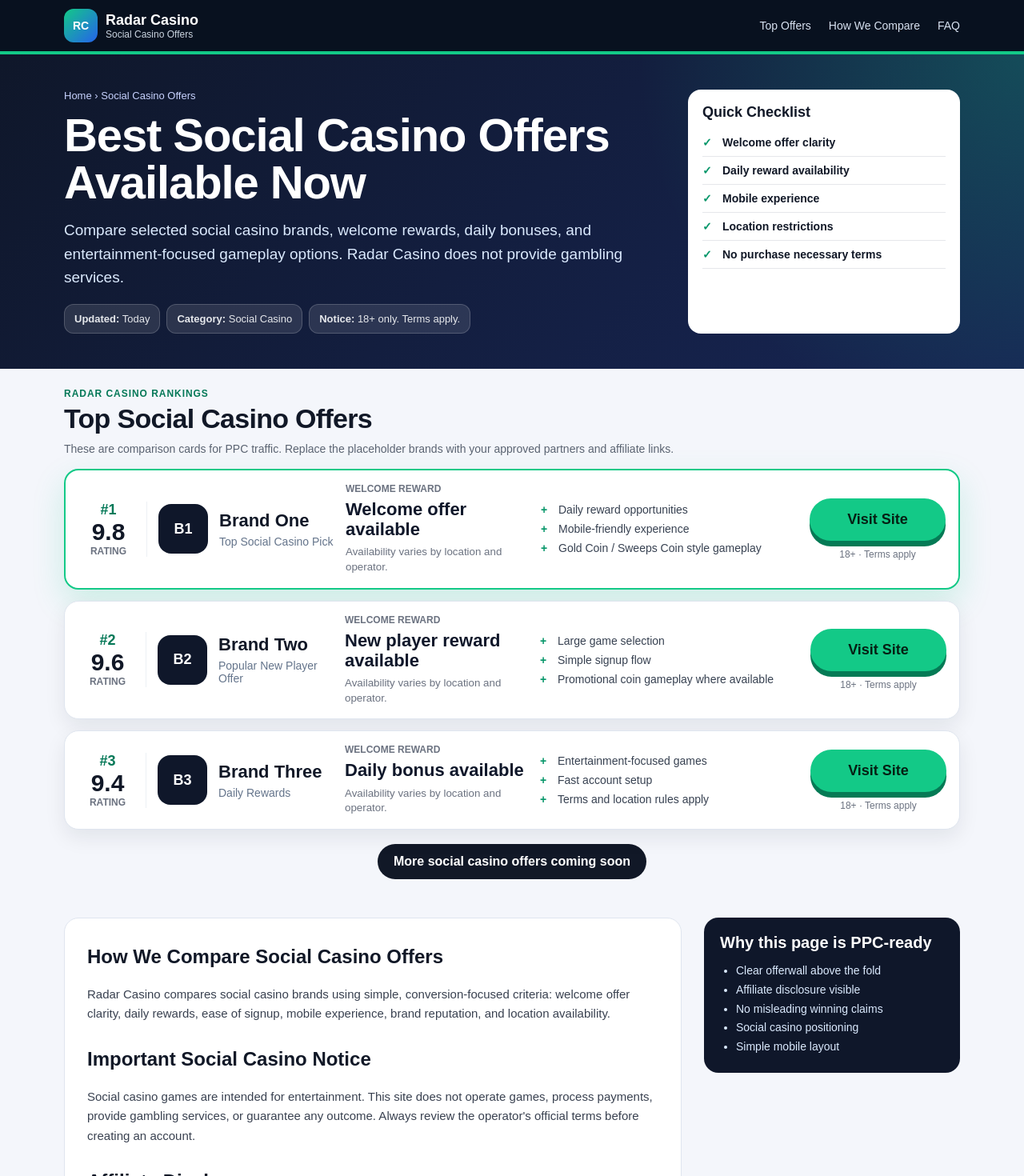
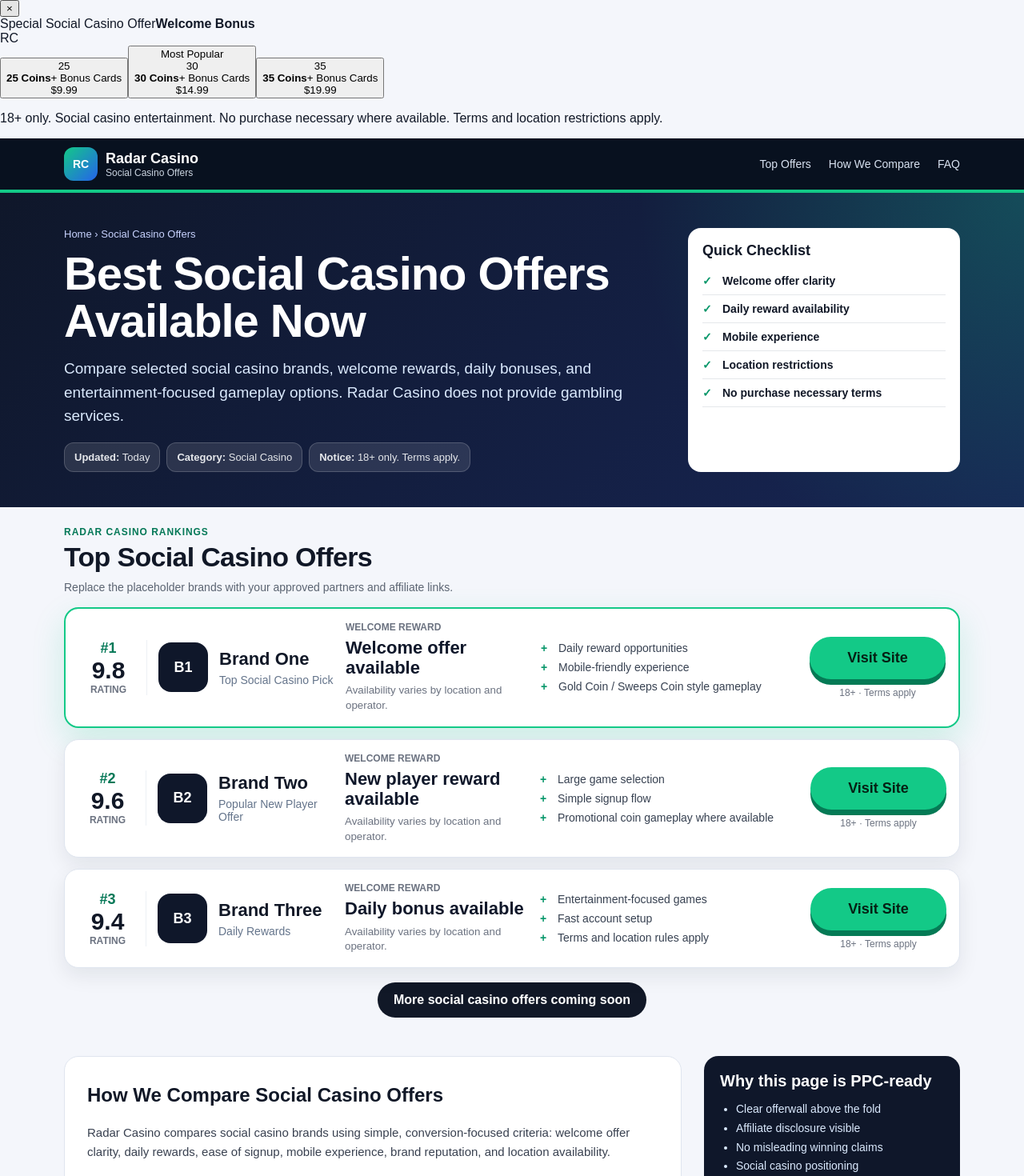
Before and after one commit to areandre/radarcasino, a Next.js app: page / in a window 1280 px wide. Shown: the top 1470 px of the page at 80% size. Built offline with nearby package versions, Linux system fonts and the light colour scheme.

Commit message:
Update page.tsx

```diff
--- a/src/app/page.tsx
+++ b/src/app/page.tsx
@@ -1,3 +1,9 @@
+"use client";
+
+import { useEffect, useState } from "react";
+
+const popupBrandUrl = "https://example.com/your-popup-affiliate-link";
+
 const offers = [
   {
     rank: 1,
@@ -44,8 +50,79 @@ const offers = [
 ];
 
 export default function HomePage() {
+  const [showPopup, setShowPopup] = useState(false);
+
+  useEffect(() => {
+    const hasClosedPopup = sessionStorage.getItem("radar_popup_closed");
+
+    if (!hasClosedPopup) {
+      const timer = setTimeout(() => {
+        setShowPopup(true);
+      }, 5000);
+
+      return () => clearTimeout(timer);
+    }
+  }, []);
+
+  function closePopup() {
+    sessionStorage.setItem("radar_popup_closed", "true");
+    setShowPopup(false);
+  }
+
+  function goToPopupBrand() {
+    window.open(popupBrandUrl, "_blank", "noopener,noreferrer");
+  }
+
   return (
     <main>
+      {showPopup && (
+        <div className="popupOverlay">
+          <div className="popupModal">
+            <button className="popupClose" onClick={closePopup}>
+              ×
+            </button>
+
+            <div className="popupHero">
+              <div className="popupTitle">
+                <span>Special Social Casino Offer</span>
+                <strong>Welcome Bonus</strong>
+              </div>
+
+              <div className="popupCharacter">RC</div>
+            </div>
+
+            <div className="popupCards">
+              <button className="popupCard" onClick={goToPopupBrand}>
+                <div className="coinStack">25</div>
+                <strong>25 Coins</strong>
+                <span>+ Bonus Cards</span>
+                <div className="popupPrice">$9.99</div>
+              </button>
+
+              <button className="popupCard popular" onClick={goToPopupBrand}>
+                <div className="popularBadge">Most Popular</div>
+                <div className="coinStack">30</div>
+                <strong>30 Coins</strong>
+                <span>+ Bonus Cards</span>
+                <div className="popupPrice">$14.99</div>
+              </button>
+
+              <button className="popupCard" onClick={goToPopupBrand}>
+                <div className="coinStack">35</div>
+                <strong>35 Coins</strong>
+                <span>+ Bonus Cards</span>
+                <div className="popupPrice">$19.99</div>
+              </button>
+            </div>
+
+            <p className="popupTerms">
+              18+ only. Social casino entertainment. No purchase necessary where
+              available. Terms and location restrictions apply.
+            </p>
+          </div>
+        </div>
+      )}
+
       <header className="siteHeader">
         <div className="container headerInner">
           <div className="brand">
@@ -111,8 +188,8 @@ export default function HomePage() {
             <p>Radar Casino Rankings</p>
             <h2>Top Social Casino Offers</h2>
             <span>
-              These are comparison cards for PPC traffic. Replace the placeholder
-              brands with your approved partners and affiliate links.
+              Replace the placeholder brands with your approved partners and
+              affiliate links.
             </span>
           </div>
 
@@ -176,28 +253,17 @@ export default function HomePage() {
               availability.
             </p>
 
-            <h2>Important Social Casino Notice</h2>
-            <p>
-              Social casino games are intended for entertainment. This site does
-              not operate games, process payments, provide gambling services, or
-              guarantee any outcome. Always review the operator&apos;s official
-              terms before creating an account.
-            </p>
-
             <h2>Affiliate Disclosure</h2>
             <p>
               Radar Casino contains affiliate links. We may earn a commission if
               you click a link and sign up with a partner brand, at no extra cost
-              to you. Rankings are editorial and may be influenced by commercial
-              relationships.
+              to you.
             </p>
 
             <h2>Responsible Play</h2>
             <p>
               18+ only, or legal age in your location. No purchase is necessary
-              to play where available. Void where prohibited. If gaming stops
-              being fun, take a break and seek support from appropriate local
-              resources.
+              to play where available. Void where prohibited.
             </p>
           </article>
 
```
